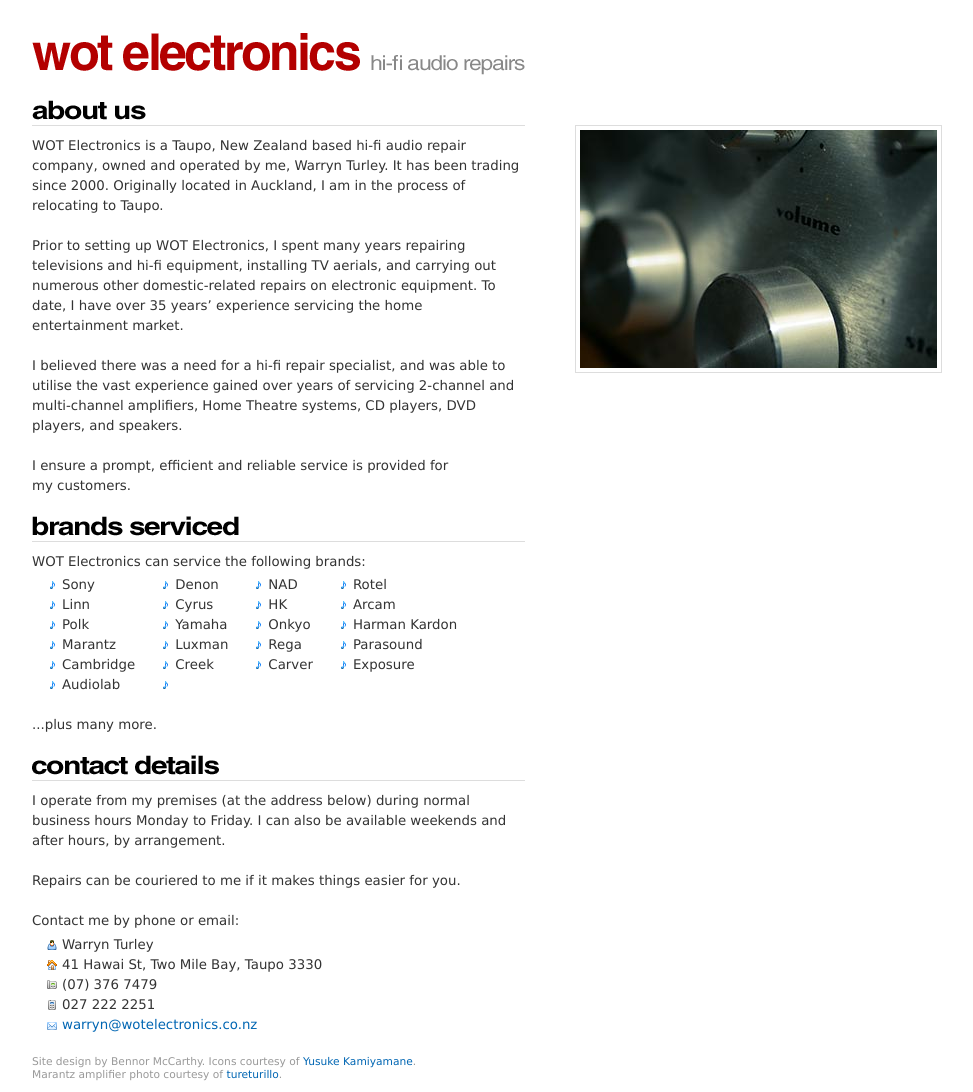
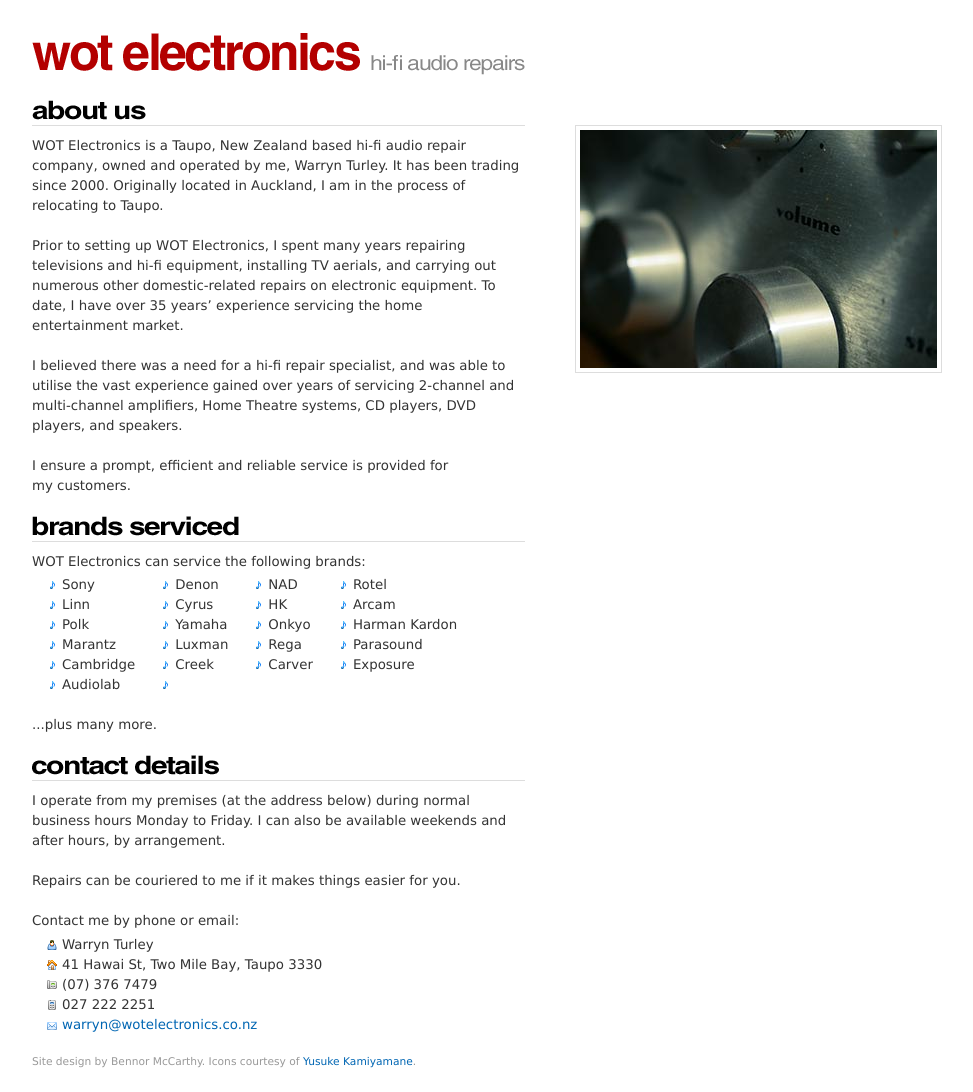
Before and after one commit to bennor/www.wotelectronics.co.nz, a plain HTML site: page index.html in a window 1280 px wide. Shown: the whole page, without its empty margins (178-1151 px from the left). Drawn offline with Linux system fonts and the light colour scheme.

Commit message:
Removed image attribution. The user's account no longer appears to exist on Flickr (the original source).

```diff
--- a/index.html
+++ b/index.html
@@ -104,8 +104,7 @@
 			<img src="images/marantz-amp.jpg" alt="Photo of an amplifier" width="357" height="238" />
 		</div>
 		<div id="footer">
-			Site design by Bennor McCarthy. Icons courtesy of <a href="http://www.pinvoke.com">Yusuke Kamiyamane</a>.<br />
-			Marantz amplifier photo courtesy of <a href="http://www.flickr.com/photos/tureturillo/284895301/">tureturillo</a>.
+			Site design by Bennor McCarthy. Icons courtesy of <a href="http://www.pinvoke.com">Yusuke Kamiyamane</a>.
 		</div>
 	</div>
 	<script type="text/javascript">
```
